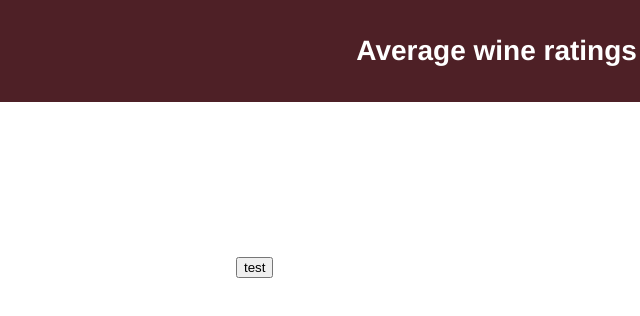
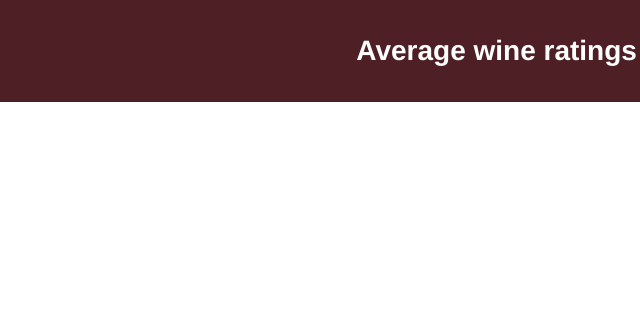
Before and after one commit to elisabiver/visualDon, a website built with webpack: page dist/index.html in a window 1280 px wide. Shown: the full height of the page, 68-708 px from the left. Built offline with nearby package versions, Linux system fonts and the light colour scheme.

Commit message:
changes added

```diff
--- a/dist/index.html
+++ b/dist/index.html
@@ -32,7 +32,6 @@
         <h1>Average wine ratings by country</h1>
     </header>
     <canvas id="myChart" ></canvas>
-    <button id="changeDatas">test</button>
     <script src="bundle.js"></script>
     <script src="https://d3js.org/d3.v5.min.js"></script>
 </body>
```
